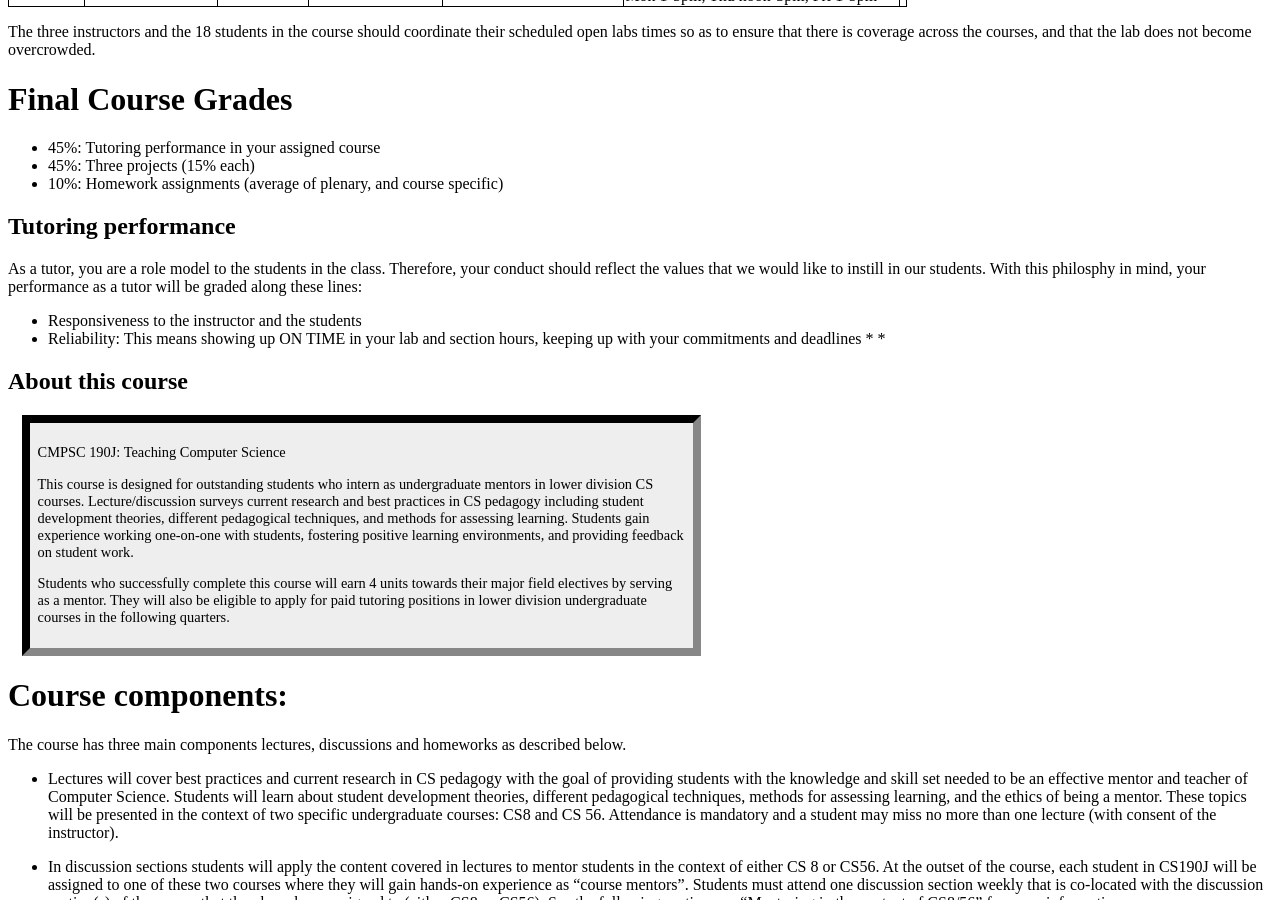
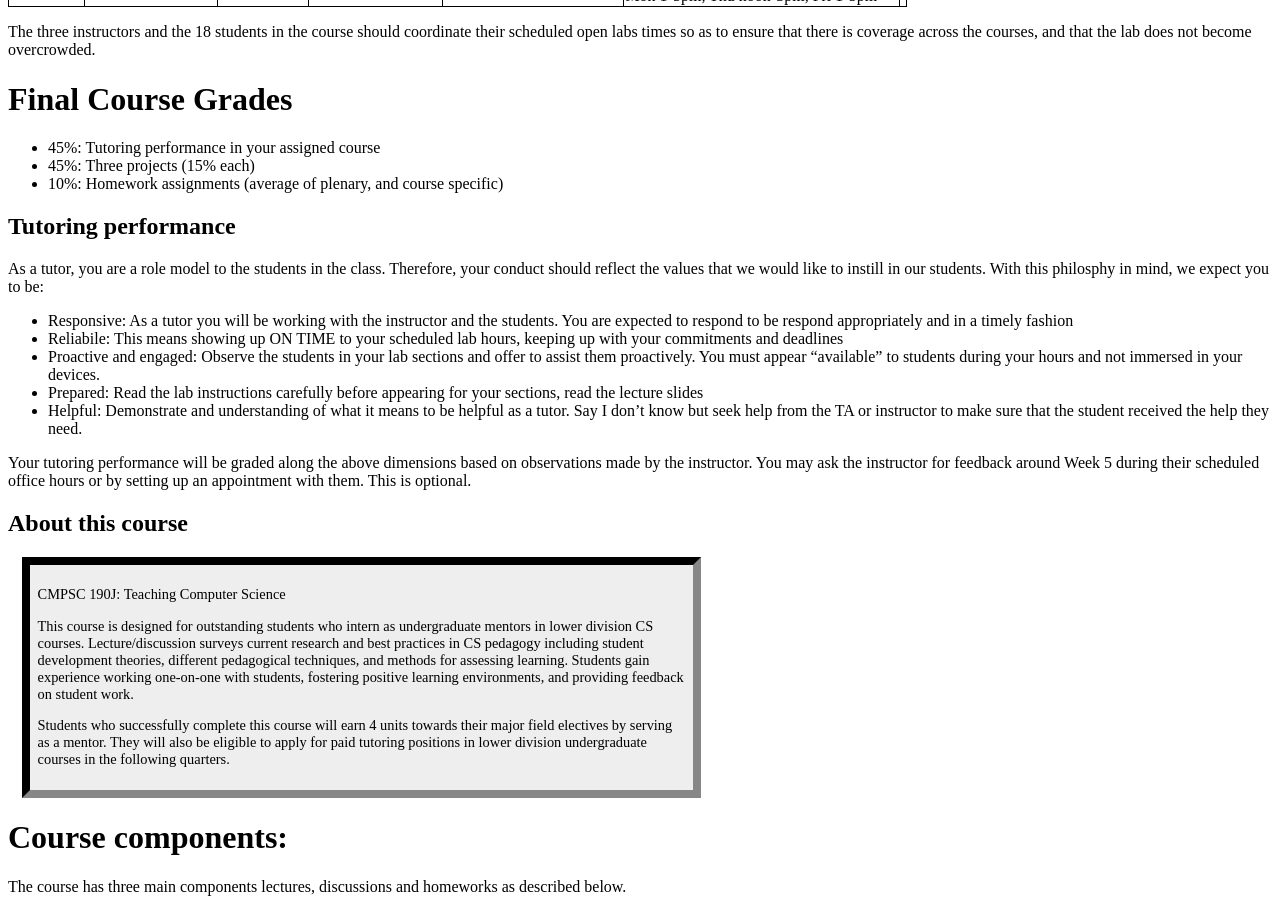
Before and after one commit to ucsb-cs190j-w18/ucsb-cs190j-w18.github.io, a Jekyll site: the page built from _info/syllabus.md, in a window 1280 px wide and 900 px high, scrolled down 513 px. Built offline with Jekyll 4.4.1, drawn with Linux system fonts in a browser that asks for light colours.

Commit message:
Update syllabus.md

```diff
--- a/_info/syllabus.md
+++ b/_info/syllabus.md
@@ -31,12 +31,16 @@ The three instructors and the 18 students in the course should coordinate their
 
 ## Tutoring performance
 
-As a tutor, you are a role model to the students in the class. Therefore, your conduct should reflect the values that we would like to instill in our students. With this philosphy in mind, your performance as a tutor will be graded along these lines:
+As a tutor, you are a role model to the students in the class. Therefore, your conduct should reflect the values that we would like to instill in our students. With this philosphy in mind, we expect you to be:
 
-* Responsiveness to the instructor and the students
-* Reliability: This means showing up ON TIME in your lab and section hours, keeping up with your commitments and deadlines
-*
-*
+* Responsive: As a tutor you will be working with the instructor and the students. You are expected to respond to be respond appropriately and in a timely fashion
+* Reliabile: This means showing up ON TIME to your scheduled lab hours, keeping up with your commitments and deadlines
+* Proactive and engaged: Observe the students in your lab sections and offer to assist them proactively. You must appear "available" to students during your hours and not immersed in your devices.
+* Prepared: Read the lab instructions carefully before appearing for your sections, read the lecture slides
+* Helpful: Demonstrate and understanding of what it means to be helpful as a tutor. Say I don't know but seek help from the TA or instructor to make sure that the student received the help they need.
+
+
+Your tutoring performance will be graded along the above dimensions based on observations made by the instructor. You may ask the instructor for feedback around Week 5 during their scheduled office hours or by setting up an appointment with them. This is optional.
 
 
 About this course
```
